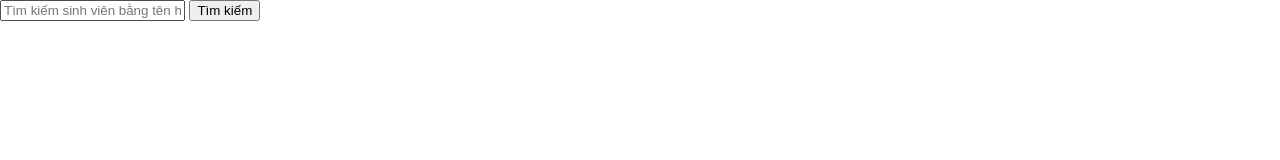
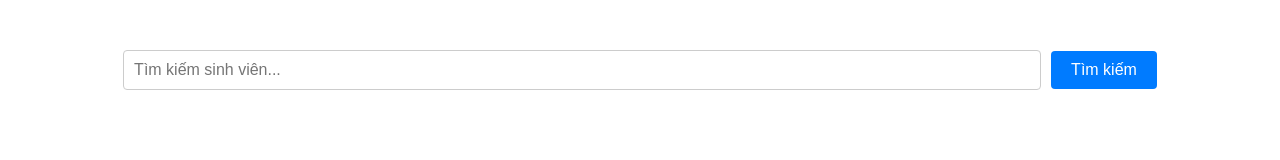
Before and after one commit to bunchangon711/Admin-dashboard, a plain HTML site: page pages/Xem kết quả.html in a window 1280 px wide. Drawn offline with Linux system fonts and the light colour scheme; files that its build step writes are made by us from their sources.

Commit message:
Add files via upload

```diff
--- a/pages/Xem kết quả.html
+++ b/pages/Xem kết quả.html
@@ -8,7 +8,7 @@
 </head>
 <body>
     <div class="search-container">
-        <input type="text" id="studentSearch" placeholder="Tìm kiếm sinh viên bằng tên hoặc mã số">
+        <input type="text" id="studentSearch" placeholder="Tìm kiếm sinh viên...">
         <button onclick="searchStudentResults()">Tìm kiếm</button>
     </div>
     <div id="studentResults"></div>
--- a/styles/main.css
+++ b/styles/main.css
@@ -280,3 +280,35 @@ Style of quản lý kỳ thi page*/
     padding: 10px;
     text-align: center; /* Căn chỉnh giữa cho các cột của bảng */
 }
+
+/* Thiết kế hộp tìm kiếm */
+.search-container {
+    display: flex;
+    justify-content: center;
+    align-items: center;
+    margin-top: 50px; /* Đặt lệch trên để di chuyển hộp tìm kiếm xuống */
+    width: 100%;
+}
+
+.search-container input[type="text"] {
+    padding: 10px;
+    font-size: 16px;
+    border: 1px solid #ccc;
+    border-radius: 4px;
+    width: 70%; /* Đặt chiều rộng cho phù hợp với trang */
+}
+
+.search-container button {
+    padding: 10px 20px;
+    font-size: 16px;
+    background-color: #007bff;
+    color: white;
+    border: none;
+    border-radius: 4px;
+    cursor: pointer;
+    margin-left: 10px; /* Đặt lệch giữa hộp tìm kiếm và nút tìm kiếm */
+}
+
+.search-container button:hover {
+    background-color: #0056b3;
+}
```
